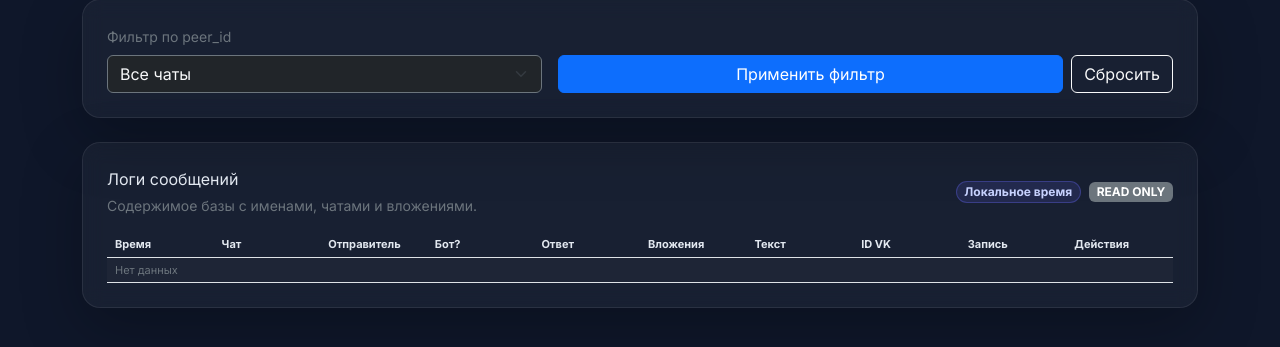
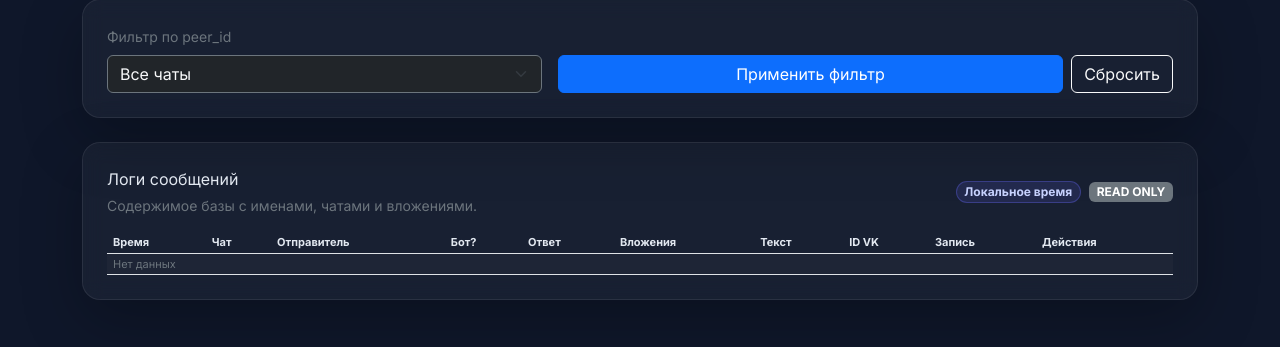
Before and after one commit to alexey-volnikov/nechaevka_bot, a Flask app: page /logs/full in a window 1280 px wide. Shown: the part 224-571 px from the top of the page. Run offline with Flask 3, Linux system fonts and the light colour scheme; data that the repository does not hold is empty; parts of the project's set-up code (start-up, migrations or seed data) failed here and were passed over.

Commit message:
Reduce chat table spacing

```diff
--- a/templates/entity.html
+++ b/templates/entity.html
@@ -29,8 +29,8 @@
     .attachment-generic { border-color: rgba(148, 163, 184, 0.5); color: #e2e8f0; } /* Цвет прочего */
     .table > :not(caption) > * > * { background-color: transparent; color: #e2e8f0; } /* Прозрачные ячейки */
     .table-striped > tbody > tr:nth-of-type(odd) > * { background: rgba(255, 255, 255, 0.03); } /* Полосатость */
-    .chat-table { table-layout: fixed; width: 100%; } /* Фиксированная сетка колонок, чтобы сжимать ширину без переносов */
-    .chat-table th, .chat-table td { font-size: 11px; padding: 4px 8px; white-space: nowrap; } /* Минимизируем шрифт, поджимаем отступы и запрещаем переносы, чтобы все строки оставались в одну линию */
+    .chat-table { table-layout: auto; width: 100%; } /* Автоматическое распределение ширины колонок без лишних пустот и растягивания */
+    .chat-table th, .chat-table td { font-size: 11px; padding: 2px 6px; white-space: nowrap; } /* Минимизируем шрифт, еще сильнее поджимаем отступы и запрещаем переносы, чтобы все строки оставались в одну линию */
     .chat-table td { overflow: hidden; text-overflow: ellipsis; } /* Обрезаем длинные значения с многоточием вместо переноса строки */
     .text-secondary-small { color: #94a3b8; font-size: 13px; } /* Серый мелкий текст */
     .gallery-backdrop { position: fixed; inset: 0; background: rgba(0, 0, 0, 0.75); display: none; align-items: center; justify-content: center; z-index: 2000; padding: 16px; } /* Затемненный фон галереи */
--- a/templates/index.html
+++ b/templates/index.html
@@ -18,8 +18,8 @@
     .card-title { font-weight: 700; letter-spacing: 0.02em; } /* Заголовок карточек */
     .table > :not(caption) > * > * { background-color: transparent; color: #e2e8f0; } /* Прозрачный фон таблицы */
     .table-striped > tbody > tr:nth-of-type(odd) > * { background: rgba(255, 255, 255, 0.03); } /* Полосатая таблица */
-    .chat-table { table-layout: fixed; width: 100%; } /* Фиксированная сетка колонок и полная ширина, чтобы ячейки сжимались и не переносились */
-    .chat-table th, .chat-table td { font-size: 11px; padding: 4px 8px; white-space: nowrap; } /* Еще сильнее уменьшаем шрифт, поджимаем отступы и запрещаем переносы во всех ячейках */
+    .chat-table { table-layout: auto; width: 100%; } /* Автоматическое распределение ширины колонок без лишних пустот и растягивания */
+    .chat-table th, .chat-table td { font-size: 11px; padding: 2px 6px; white-space: nowrap; } /* Оставляем мелкий шрифт, еще сильнее сжимаем отступы и запрещаем переносы во всех ячейках */
     .chat-table td { overflow: hidden; text-overflow: ellipsis; } /* Обрезаем длинные значения с многоточием, чтобы строки оставались в одну линию */
     .pill { display: inline-flex; align-items: center; gap: 6px; padding: 6px 12px; border-radius: 999px; border: 1px solid rgba(148, 163, 184, 0.4); color: #cbd5e1; font-size: 13px; } /* Пилюли статуса */
     .stat-dot { width: 10px; height: 10px; border-radius: 50%; display: inline-block; } /* Точка индикатора */
--- a/templates/logs.html
+++ b/templates/logs.html
@@ -14,8 +14,8 @@
     .badge-soft { background: rgba(99, 102, 241, 0.15); color: #c7d2fe; border: 1px solid rgba(99, 102, 241, 0.35); } /* Мягкий бейдж */
     .table > :not(caption) > * > * { background-color: transparent; color: #e2e8f0; } /* Прозрачные ячейки */
     .table-striped > tbody > tr:nth-of-type(odd) > * { background: rgba(255, 255, 255, 0.03); } /* Полосатость */
-    .chat-table { table-layout: fixed; width: 100%; } /* Фиксированная сетка колонок для сжатия ширины без переноса */
-    .chat-table th, .chat-table td { font-size: 11px; padding: 4px 8px; white-space: nowrap; } /* Минимизируем шрифт, уменьшаем отступы и запрещаем переносы во всех ячейках */
+    .chat-table { table-layout: auto; width: 100%; } /* Автоматическое распределение ширины колонок без лишних пустот и растягивания */
+    .chat-table th, .chat-table td { font-size: 11px; padding: 2px 6px; white-space: nowrap; } /* Минимизируем шрифт, еще сильнее уменьшаем отступы и запрещаем переносы во всех ячейках */
     .chat-table td { overflow: hidden; text-overflow: ellipsis; } /* Обрезаем длинные значения с многоточием, чтобы каждая строка оставалась в одну линию */
     .shadow-soft { box-shadow: 0 20px 60px rgba(0, 0, 0, 0.25); } /* Мягкая тень */
     .service-pill { display: inline-flex; align-items: center; gap: 6px; padding: 6px 10px; border-radius: 12px; font-size: 12px; } /* Пилюля статуса */
```
